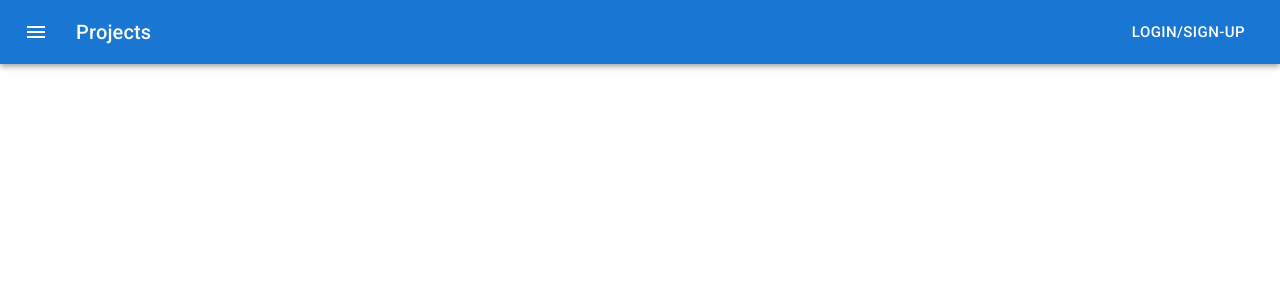
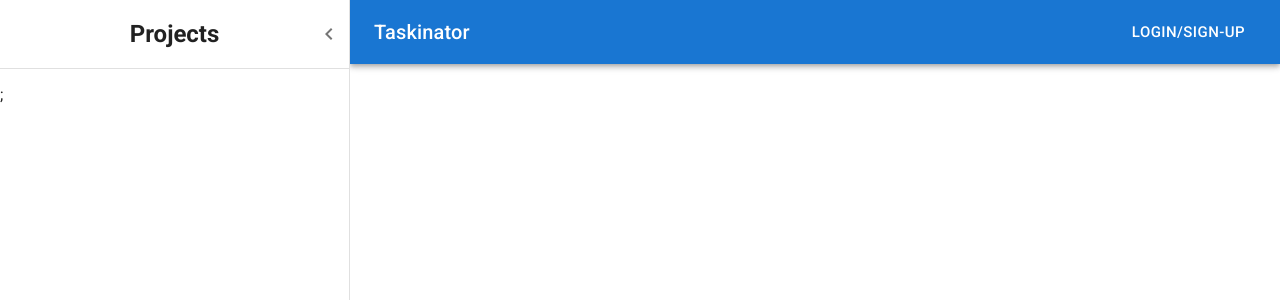
Before and after one commit to tjohns96/task-app, a React (Create React App) app: page / in a window 1280 px wide. Both pictures are taken after a click on the button "menu". Shown: the top 300 px of the page. Built offline with nearby package versions, Linux system fonts and the light colour scheme; no server answers; what react-firebaseui would draw is missing.

Commit message:
Add a collapsible drawer and adjust navbar to handle expand and collapse

```diff
--- a/src/App.css
+++ b/src/App.css
@@ -44,3 +44,23 @@
 .image-upload>input {
   display: none;
 }
+.drawer-header{
+  position: relative;
+  height: 68px;
+  display: flex;
+  align-items: center;
+  justify-content: end;
+}
+.drawer-header>span{
+  font-size: 1.5rem;
+  font-weight: bold;
+  position: absolute;
+  margin-left: auto;
+  margin-right: auto;
+  left: 0;
+  right: 0;
+  text-align: center;
+}
+.nav-bar{
+  transition: margin 200ms;
+}
--- a/src/App.js
+++ b/src/App.js
@@ -1,20 +1,29 @@
 import { useEffect, useState } from "react";
 import "./App.css";
+import { Drawer } from "@mui/material";
 import NavBar from "./components/NavBar";
 import { db, auth } from "./firebase-config.js";
 import { getAuth, onAuthStateChanged } from "firebase/auth";
 import { collection, getDocs } from "firebase/firestore";
 import LoginPage from "./components/LoginPage";
+import ProjectArea from "./components/ProjectArea";
 
 function App() {
   const auth = getAuth();
   const [currUser, setCurrUser] = useState();
-  const [isOpen, setIsOpen] = useState(false);
+  const [loginIsOpen, setLoginIsOpen] = useState(false);
+  const [drawerIsOpen, setDrawerIsOpen] = useState(false);
   const toggleLoginPage = () => {
-    setIsOpen(!isOpen);
+    setLoginIsOpen(!loginIsOpen);
   };
   function signOut() {
     setCurrUser();
+  }
+  function openDrawer() {
+    setDrawerIsOpen(true);
+  }
+  function closeDrawer() {
+    setDrawerIsOpen(false);
   }
   useEffect(() => {
     onAuthStateChanged(auth, (user) => {
@@ -27,14 +36,20 @@ function App() {
     <div>
       <NavBar
         toggleLoginPage={toggleLoginPage}
-        isOpen={isOpen}
+        loginIsOpen={loginIsOpen}
         currUser={currUser}
         signOut={signOut}
+        drawerIsOpen={drawerIsOpen}
+        openDrawer={openDrawer}
       ></NavBar>
-      {isOpen && (
+      <ProjectArea
+        drawerIsOpen={drawerIsOpen}
+        closeDrawer={closeDrawer}
+      ></ProjectArea>
+      {loginIsOpen && (
         <LoginPage
           toggleLoginPage={toggleLoginPage}
-          isOpen={isOpen}
+          isOpen={loginIsOpen}
         ></LoginPage>
       )}
     </div>
--- a/src/components/NavBar.js
+++ b/src/components/NavBar.js
@@ -27,6 +27,22 @@ import uniqid from "uniqid";
 export default function NavBar(props) {
   const [profilePic, setProfilePic] = useState();
   const [isProfilePic, setIsProfilePic] = useState();
+  const [marginLeft, setMarginLeft] = useState(0);
+
+  useEffect(() => {
+    checkProfilePic();
+  }, [props.currUser]);
+
+  useEffect(() => {
+    updateProfilePic();
+  }, [isProfilePic]);
+  useEffect(() => {
+    if (props.drawerIsOpen) {
+      setMarginLeft(43.75);
+    } else {
+      setMarginLeft(0);
+    }
+  }, [props.drawerIsOpen]);
 
   async function signOut() {
     await auth.signOut();
@@ -99,28 +115,31 @@ export default function NavBar(props) {
     const url = await getDownloadURL(profilePicRef);
     return url;
   }
-  useEffect(() => {
-    checkProfilePic();
-  }, [props.currUser]);
 
-  useEffect(() => {
-    updateProfilePic();
-  }, [isProfilePic]);
   return (
-    <Box sx={{ flexGrow: 1 }}>
+    <Box
+      className="nav-bar"
+      sx={{
+        flexGrow: 1,
+        ml: marginLeft,
+      }}
+    >
       <AppBar position="static">
         <Toolbar>
+          {!props.drawerIsOpen && (
             <IconButton
               size="large"
               edge="start"
               color="inherit"
               aria-label="menu"
               sx={{ mr: 2 }}
+              onClick={props.openDrawer}
             >
               <Menu></Menu>
             </IconButton>
+          )}
           <Typography variant="h6" component="div" sx={{ flexGrow: 1 }}>
-            Projects
+            Taskinator
           </Typography>
           <Button
             color="inherit"
--- /dev/null
+++ b/src/components/ProjectArea.js
@@ -0,0 +1,42 @@
+import React from "react";
+import { useState, useEffect } from "react";
+import { Drawer, IconButton, Divider, List } from "@mui/material";
+import { ChevronLeft } from "@mui/icons-material";
+import { minHeight } from "@mui/system";
+
+export default function ProjectArea(props) {
+  const [drawerWidth, setDrawerWidth] = useState(350);
+  function handleResize() {
+    if (window.innerWidth <= 600) {
+      setDrawerWidth(window.innerWidth);
+    } else if (drawerWidth !== 350) {
+      setDrawerWidth(350);
+    }
+  }
+  window.addEventListener("resize", handleResize);
+  return (
+    <Drawer
+      sx={{
+        width: drawerWidth,
+        flexShrink: 0,
+        "& .MuiDrawer-paper": {
+          width: drawerWidth,
+          boxSizing: "border-box",
+        },
+      }}
+      className="drawer"
+      variant="persistent"
+      anchor="left"
+      open={props.drawerIsOpen}
+    >
+      <div className="drawer-header">
+        <span>Projects</span>
+        <IconButton onClick={props.closeDrawer}>
+          <ChevronLeft />
+        </IconButton>
+      </div>
+      <Divider></Divider>
+      <List></List>;
+    </Drawer>
+  );
+}
```
Also changed, not shown: src/components/Project.js (added). Lines whose indentation alone changed are shown as unchanged.
